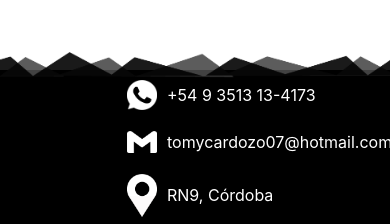
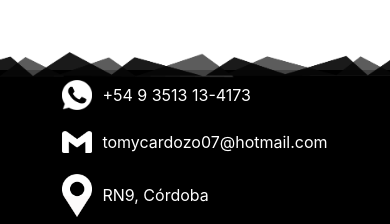
Before and after one commit to DevMcAutos/DevMCAFront, a React (Create React App) app: page /usados/1 in a window 390 px wide. Shown: the part 617-841 px from the top of the page. Built offline with nearby package versions, Linux system fonts and the light colour scheme; no server answers.

Commit message:
Cambio al footer y searchbar

```diff
--- a/public/css/footer-nav.css
+++ b/public/css/footer-nav.css
@@ -63,6 +63,7 @@ nav{
     overflow-x: hidden;
 }
 
+
 footer{
     background-color: black;
     color:white;
@@ -72,7 +73,7 @@ footer{
 .footer-container{
     display: flex;
     flex-direction: column;
-    transform: translateX(43%);
+    align-items: center;
 }
 
 .logos-footer{
@@ -130,7 +131,6 @@ footer{
     .footer-container{
         display: flex;
         flex-direction: column;
-        transform: translateX(30%);
     }
 
     nav{
--- a/public/css/used.css
+++ b/public/css/used.css
@@ -450,4 +450,8 @@ a{
         width: 100%;
     }
 
+    .search-bar input{
+        width: 80vw;
+    }
+
 }
--- a/src/components/footer.jsx
+++ b/src/components/footer.jsx
@@ -4,6 +4,7 @@ function Footer(){
             <img src="/img/triangulos-division.png" alt="" className="divisor"/>
             <footer>
                 <div className="footer-container">
+                    <div className="contact-container">
                     <div className="logos-footer">
                         <img src="/img/whatsapp.png" alt="whatsapp-image"/>
                         <p>+54 9 3513 13-4173</p>
@@ -16,6 +17,7 @@ function Footer(){
                         <img src="/img/ubicacion.png" alt="ubicacion-image" />
                         <p>RN9, Córdoba</p>
                     </div>
+                    </div>
                 </div>
             </footer>
         </div>
```
